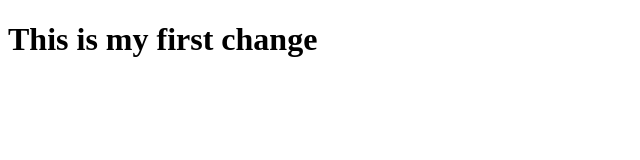
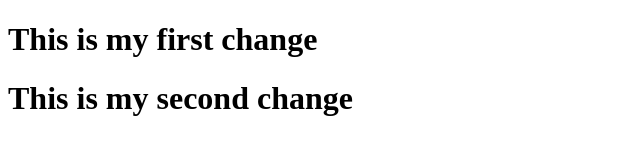
Before and after one commit to juliakennard/git-test, a plain HTML site: page index.html in a window 1280 px wide. Shown: the whole page, without its empty margins (0-640 px from the left). Drawn offline with Linux system fonts and the light colour scheme.

Commit message:
second change

```diff
--- a/index.html
+++ b/index.html
@@ -7,5 +7,6 @@
 </head>
 <body>
     <h1>This is my first change</h1>
+    <h1>This is my second change</h1>
 </body>
 </html>
```
